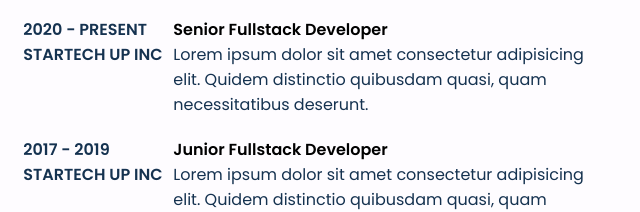
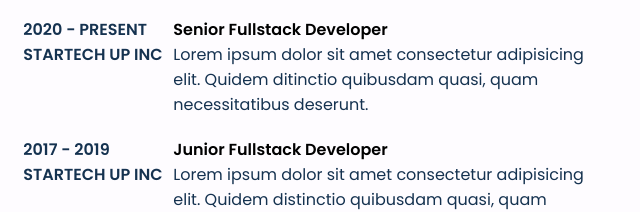
Before and after one commit to escanillacindy/Act-1, a plain HTML site: page resume1/index.html in a window 1280 px wide. Shown: the part 573-785 px from the top of the page, 490-1130 px from the left. Drawn offline with Linux system fonts and the light colour scheme.

Commit message:
first commit

```diff
--- a/resume1/index.html
+++ b/resume1/index.html
@@ -111,7 +111,7 @@
         </div>
         <div class="text">
         <h4>Senior Fullstack Developer</h4>
-        <p>Lorem ipsum dolor sit amet consectetur adipisicing elit. Quidem distinctio quibusdam quasi, quam necessitatibus deserunt. </p>
+        <p>Lorem ipsum dolor sit amet consectetur adipisicing elit. Quidem ditinctio quibusdam quasi, quam necessitatibus deserunt. </p>
         </div>
         </div>
         <div class="box">
```
